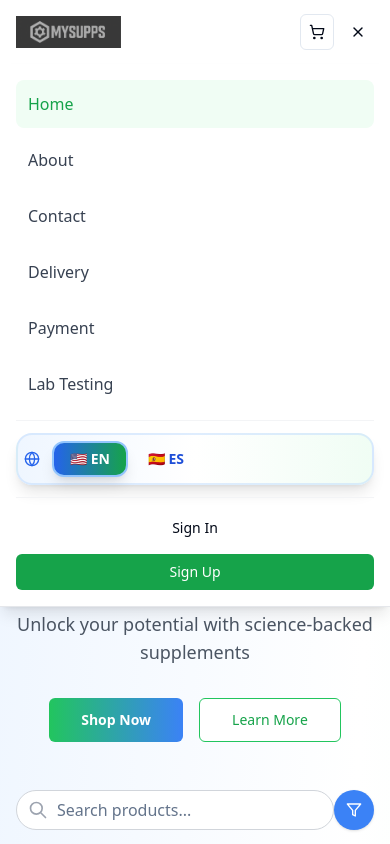
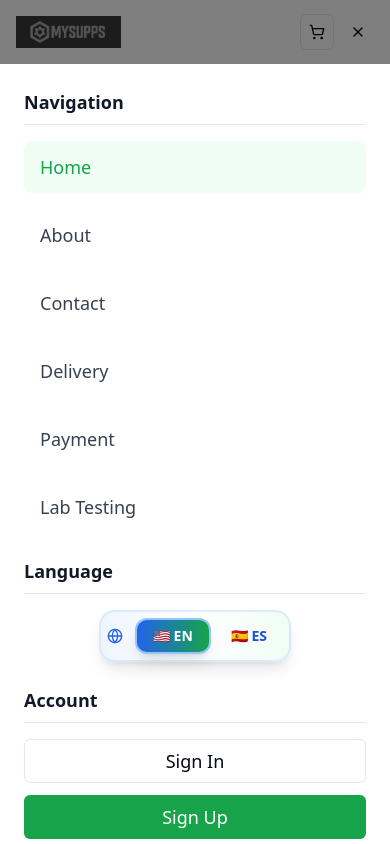
Before and after one commit to danstrber/my-supps-boost-shop, a React (Vite) app: page / in a window 390 px wide. Both pictures are taken after a click on the button 358 px from the left and 32 px from the top of the page. Shown: the top 844 px of the page. Built offline with nearby package versions, Linux system fonts and the light colour scheme.

Commit message:
Fix mobile menu

```diff
--- a/src/components/Header.tsx
+++ b/src/components/Header.tsx
@@ -12,10 +12,8 @@ interface HeaderProps {
   isAuthenticated: boolean;
   onAuthAction: (action: 'login' | 'signup' | 'logout') => void;
   onCartOpen: () => void;
-
   currentPage: string;
   onPageChange: (page: string) => void;
-
 }
 
 const Header = ({
@@ -25,10 +23,8 @@ const Header = ({
   isAuthenticated,
   onAuthAction,
   onCartOpen,
-
   currentPage,
   onPageChange,
-
 }: HeaderProps) => {
   const t = translations[language];
   const [isMobileMenuOpen, setIsMobileMenuOpen] = useState(false);
@@ -205,15 +201,26 @@ const Header = ({
         </div>
       </div>
 
-      {/* Mobile menu */}
+      {/* Mobile menu - Full screen overlay */}
       {isMobileMenuOpen && (
-        <div className="lg:hidden bg-white border-b border-gray-200 shadow-lg fixed top-16 left-0 right-0 z-50 max-h-screen overflow-y-auto">
-          <div className="px-4 py-4 space-y-3">
+        <>
+          {/* Backdrop */}
+          <div
+            className="fixed inset-0 bg-black bg-opacity-50 z-40 lg:hidden"
+            onClick={() => setIsMobileMenuOpen(false)}
+          />
+
+          {/* Mobile menu content */}
+          <div className="fixed top-16 left-0 right-0 bottom-0 bg-white z-50 lg:hidden overflow-y-auto">
+            <div className="p-6 space-y-6">
               {/* Navigation links */}
-            <div className="space-y-2">
+              <div className="space-y-4">
+                <h3 className="text-lg font-semibold text-gray-900 border-b border-gray-200 pb-2">
+                  Navigation
+                </h3>
                 <button
                   onClick={handleHomeClick}
-                className={`block w-full text-left py-3 px-3 rounded-lg font-medium transition-colors ${
+                  className={`block w-full text-left py-3 px-4 rounded-lg font-medium transition-colors text-lg ${
                     currentPage === 'home'
                       ? 'text-green-600 bg-green-50'
                       : 'text-gray-700 hover:text-green-600 hover:bg-gray-50'
@@ -223,7 +230,7 @@ const Header = ({
                 </button>
                 <button
                   onClick={() => handlePageChange('about')}
-                className={`block w-full text-left py-3 px-3 rounded-lg font-medium transition-colors ${
+                  className={`block w-full text-left py-3 px-4 rounded-lg font-medium transition-colors text-lg ${
                     currentPage === 'about'
                       ? 'text-green-600 bg-green-50'
                       : 'text-gray-700 hover:text-green-600 hover:bg-gray-50'
@@ -233,7 +240,7 @@ const Header = ({
                 </button>
                 <button
                   onClick={() => handlePageChange('contact')}
-                className={`block w-full text-left py-3 px-3 rounded-lg font-medium transition-colors ${
+                  className={`block w-full text-left py-3 px-4 rounded-lg font-medium transition-colors text-lg ${
                     currentPage === 'contact'
                       ? 'text-green-600 bg-green-50'
                       : 'text-gray-700 hover:text-green-600 hover:bg-gray-50'
@@ -243,7 +250,7 @@ const Header = ({
                 </button>
                 <button
                   onClick={() => handlePageChange('delivery')}
-                className={`block w-full text-left py-3 px-3 rounded-lg font-medium transition-colors ${
+                  className={`block w-full text-left py-3 px-4 rounded-lg font-medium transition-colors text-lg ${
                     currentPage === 'delivery'
                       ? 'text-green-600 bg-green-50'
                       : 'text-gray-700 hover:text-green-600 hover:bg-gray-50'
@@ -253,7 +260,7 @@ const Header = ({
                 </button>
                 <button
                   onClick={() => handlePageChange('payment')}
-                className={`block w-full text-left py-3 px-3 rounded-lg font-medium transition-colors ${
+                  className={`block w-full text-left py-3 px-4 rounded-lg font-medium transition-colors text-lg ${
                     currentPage === 'payment'
                       ? 'text-green-600 bg-green-50'
                       : 'text-gray-700 hover:text-green-600 hover:bg-gray-50'
@@ -263,7 +270,7 @@ const Header = ({
                 </button>
                 <button
                   onClick={() => handlePageChange('labtesting')}
-                className={`block w-full text-left py-3 px-3 rounded-lg font-medium transition-colors ${
+                  className={`block w-full text-left py-3 px-4 rounded-lg font-medium transition-colors text-lg ${
                     currentPage === 'labtesting'
                       ? 'text-green-600 bg-green-50'
                       : 'text-gray-700 hover:text-green-600 hover:bg-gray-50'
@@ -273,60 +280,68 @@ const Header = ({
                 </button>
               </div>
 
-            {/* Language switcher on mobile */}
-            <div className="pt-3 border-t border-gray-100">
+              {/* Language switcher */}
+              <div className="space-y-4">
+                <h3 className="text-lg font-semibold text-gray-900 border-b border-gray-200 pb-2">
+                  Language
+                </h3>
+                <div className="flex justify-center">
                   <LanguageSwitcher
                     currentLanguage={language}
                     onLanguageChange={onLanguageChange}
                   />
                 </div>
+              </div>
 
-            {/* Account/Auth buttons on mobile */}
-            <div className="pt-3 border-t border-gray-100 space-y-2">
+              {/* Account/Auth section */}
+              <div className="space-y-4">
+                <h3 className="text-lg font-semibold text-gray-900 border-b border-gray-200 pb-2">
+                  Account
+                </h3>
                 {isAuthenticated ? (
-                <>
+                  <div className="space-y-3">
                     <Button
                       variant="outline"
-                    size="sm"
+                      size="lg"
                       onClick={() => handlePageChange('account')}
-                    className="w-full flex items-center justify-center space-x-2 py-3"
+                      className="w-full flex items-center justify-center space-x-2 py-4 text-lg"
                     >
-                    <User className="h-4 w-4" />
+                      <User className="h-5 w-5" />
                       <span>{t.account}</span>
                     </Button>
                     <Button
                       variant="ghost"
-                    size="sm"
+                      size="lg"
                       onClick={() => {
                         onAuthAction('logout');
                         setIsMobileMenuOpen(false);
                       }}
-                    className="w-full text-red-600 hover:text-red-700 hover:bg-red-50 py-3"
+                      className="w-full text-red-600 hover:text-red-700 hover:bg-red-50 py-4 text-lg"
                     >
-                    <LogOut className="h-4 w-4 mr-2" />
+                      <LogOut className="h-5 w-5 mr-2" />
                       {t.logout || 'Logout'}
                     </Button>
-                </>
+                  </div>
                 ) : (
-                <div className="space-y-2">
+                  <div className="space-y-3">
                     <Button
-                    variant="ghost"
-                    size="sm"
+                      variant="outline"
+                      size="lg"
                       onClick={() => {
                         onAuthAction('login');
                         setIsMobileMenuOpen(false);
                       }}
-                    className="w-full py-3"
+                      className="w-full py-4 text-lg"
                     >
                       {t.login}
                     </Button>
                     <Button
-                    size="sm"
+                      size="lg"
                       onClick={() => {
                         onAuthAction('signup');
                         setIsMobileMenuOpen(false);
                       }}
-                    className="w-full bg-green-600 hover:bg-green-700 text-white py-3"
+                      className="w-full bg-green-600 hover:bg-green-700 text-white py-4 text-lg"
                     >
                       {t.signup}
                     </Button>
@@ -335,6 +350,7 @@ const Header = ({
               </div>
             </div>
           </div>
+        </>
       )}
     </header>
   );
```
Lines whose indentation alone changed are shown as unchanged.
